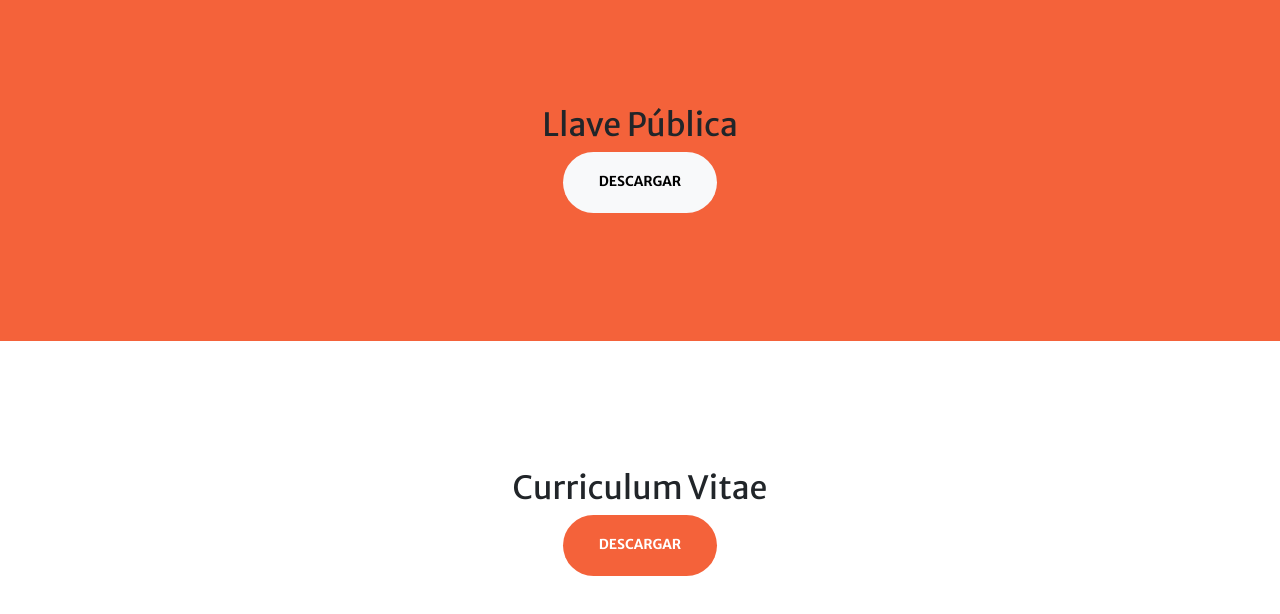
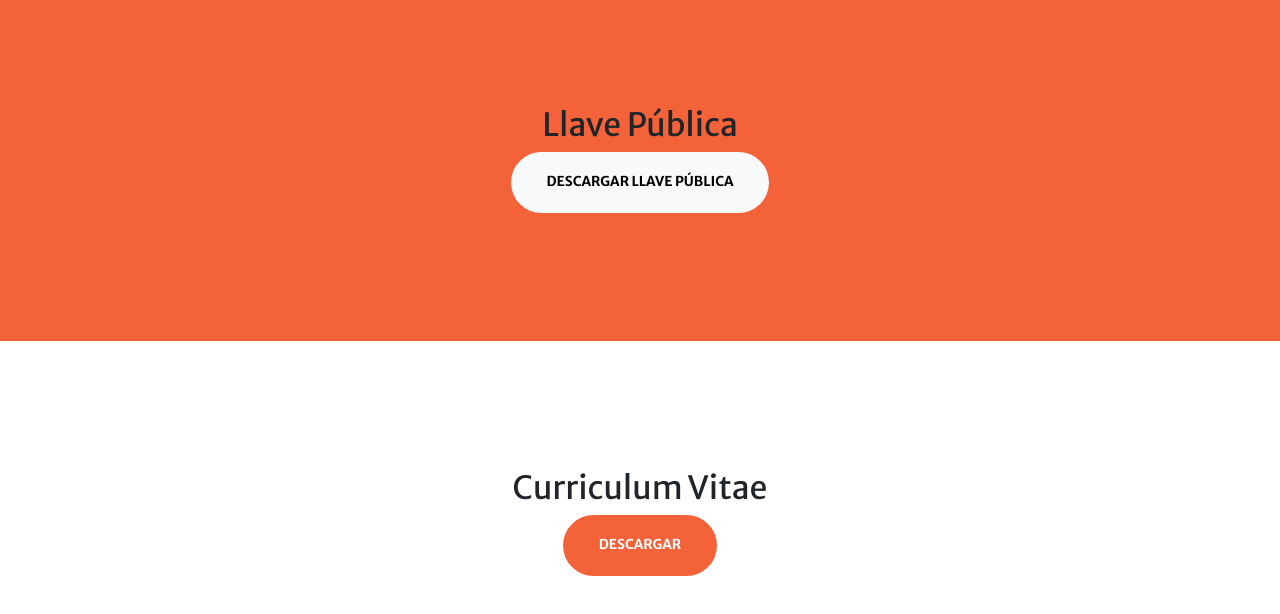
Before and after one commit to Hector-O/pag_cripto, a plain HTML site: page index.html in a window 1280 px wide. Shown: the part 822-1436 px from the top of the page. Drawn offline with nearby package versions, Linux system fonts and the light colour scheme.

Commit message:
se añadio llave publica

```diff
--- a/index.html
+++ b/index.html
@@ -50,7 +50,7 @@
             <div class="row gx-4 gx-lg-5 justify-content-center">
                 <h2 class="text-center mt-0">Llave Pública</h2>
                 <div class="col-lg-8 text-center">
-                        <a class="btn btn-light btn-xl" href="#cv">Descargar</a>
+                    <a class="btn btn-light btn-xl" href="public_key.pem" download="public_key.pem">Descargar Llave Pública</a>
                 </div>
             </div>
         </div>
```
Also changed, not shown: 1 other file. Lines whose indentation alone changed are shown as unchanged.
